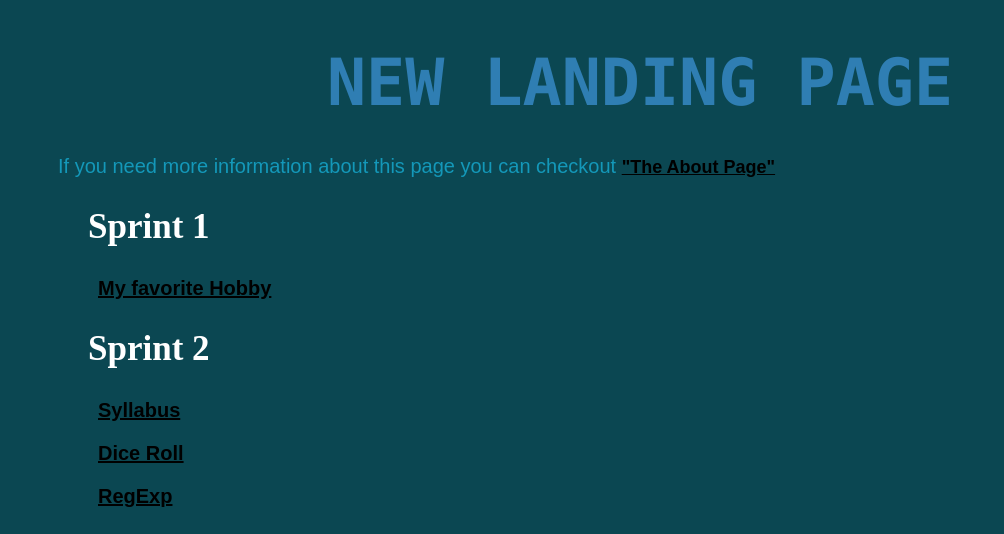
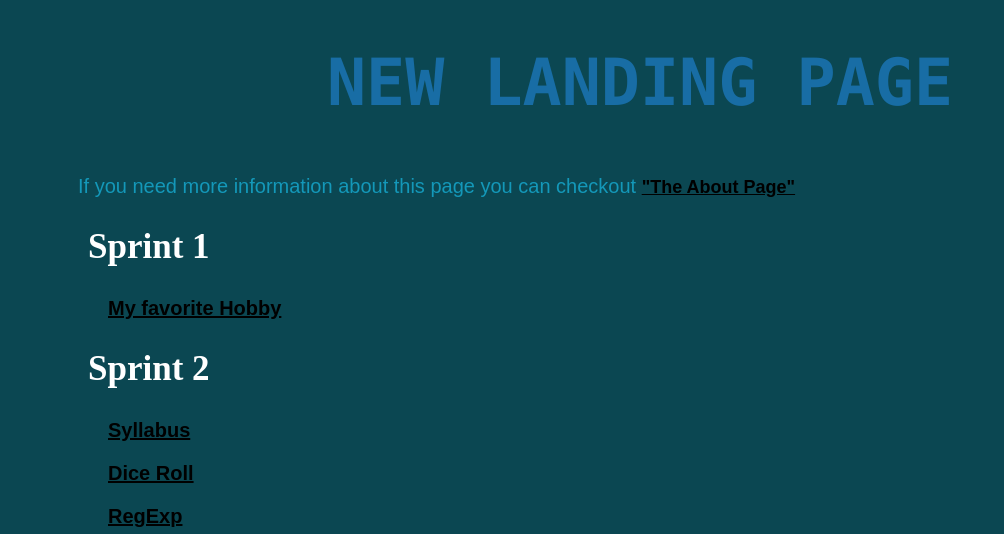
Before and after one commit to dcazales/NodeLandingPage, a website: page public/home.html in a window 1280 px wide. Shown: the part 235-769 px from the top of the page, without its empty margins (0-1004 px from the left). Drawn offline with Linux system fonts and the light colour scheme.

Commit message:
Finishing the CSS

```diff
--- a/public/home.html
+++ b/public/home.html
@@ -12,10 +12,10 @@
 
     h1 {
         text-align: center;
-        color: #2f7eb3;
+        color: #186da5;
         font-family: Lucida Console;
         font-size: 65px;
-        margin-bottom: 35px;
+        margin-bottom: 55px;
     }
 
     h2 {
@@ -31,13 +31,13 @@
         color: rgb(20, 152, 185);
         font-size: 20px;
         font-family: Arial, Helvetica, sans-serif;
-        margin-left: 50px;
+        margin-left: 70px;
     }
     p{
         color: rgb(20, 152, 185);
         font-size: 20px;
         font-family: Arial, Helvetica, sans-serif;
-        margin-left: 90px;
+        margin-left: 100px;
 
     }
     a{
```
